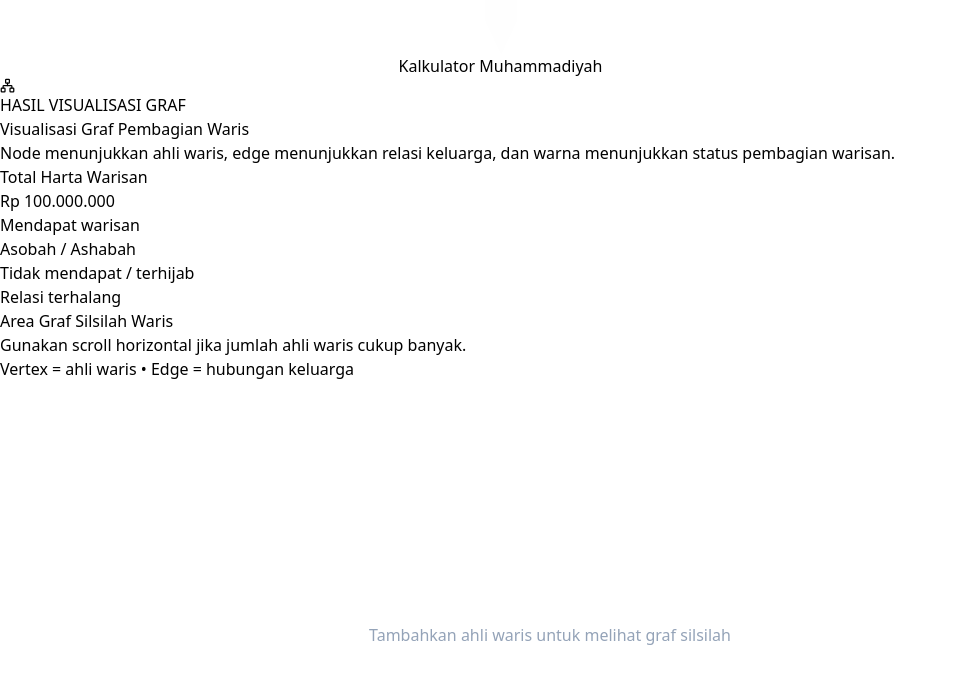
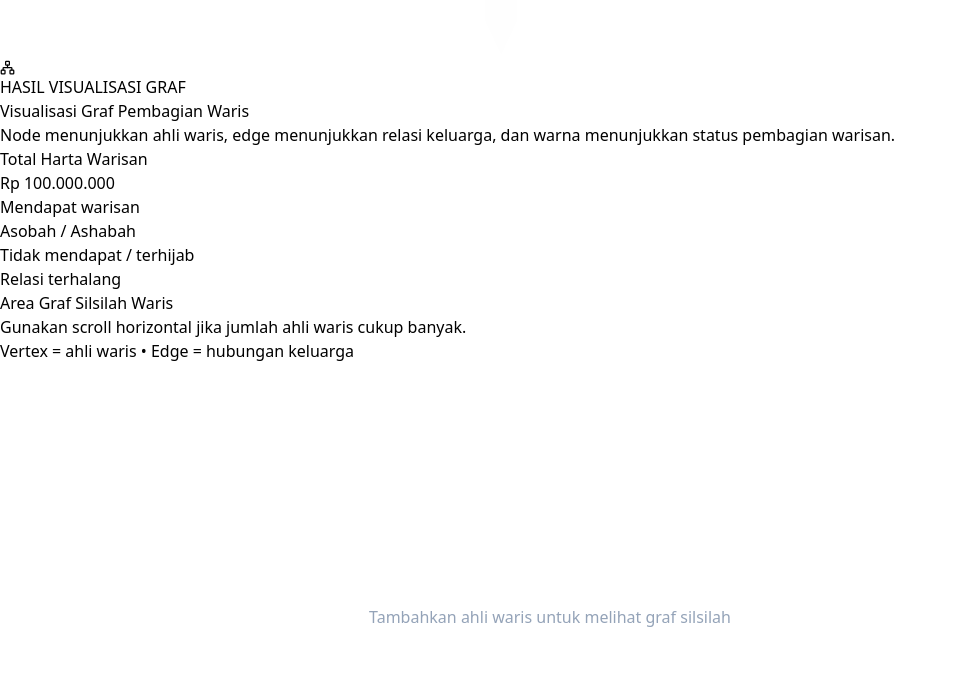
Before and after one commit to AlwaysKatresnan/graf-waris, a React (Vite) app: page / in a window 1280 px wide. Shown: the part 1082-1765 px from the top of the page, without its empty margins (0-957 px from the left). Built offline with nearby package versions, Linux system fonts and the light colour scheme.

Commit message:
Menghapus label menu Kalkulator Muhammadiyah

```diff
--- a/src/WarisApp.jsx
+++ b/src/WarisApp.jsx
@@ -34,7 +34,7 @@
               <NavButton active={halamanAktif === 'materi'} onClick={() => setHalamanAktif('materi')} icon={BookMarked} label="Materi Waris" />
               <NavButton active={halamanAktif === 'materiGraf'} onClick={() => setHalamanAktif('materiGraf')} icon={Network} label="Materi Graf" />
               <NavButton active={halamanAktif === 'visualisasi'} onClick={() => setHalamanAktif('visualisasi')} icon={GitBranch} label="Visualisasi Graf" />
-              <NavButton active={halamanAktif === 'muhammadiyah'} onClick={() => setHalamanAktif('muhammadiyah')} icon={Calculator} imgSrc="/logo-muhammadiyah.png" imgAlt="Logo Muhammadiyah" label="Kalkulator Muhammadiyah" />
+              <NavButton active={halamanAktif === 'muhammadiyah'} onClick={() => setHalamanAktif('muhammadiyah')} icon={Calculator} imgSrc="/logo-muhammadiyah.png" imgAlt="Logo Muhammadiyah" label=" " />
             </div>
           </div>
 
```
